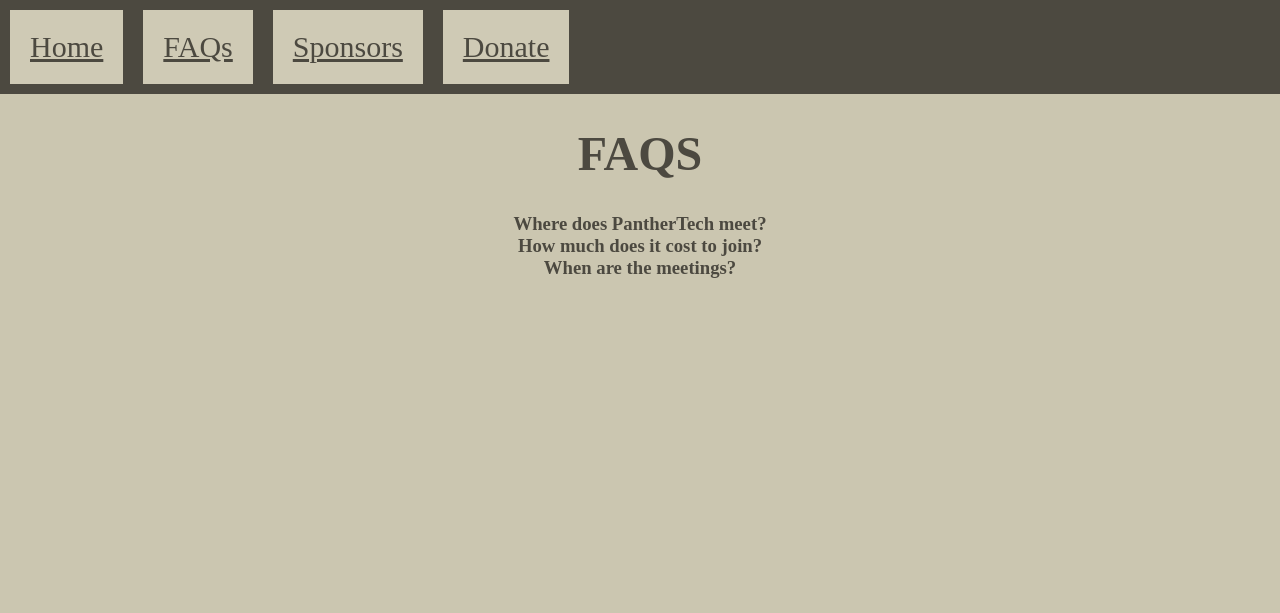
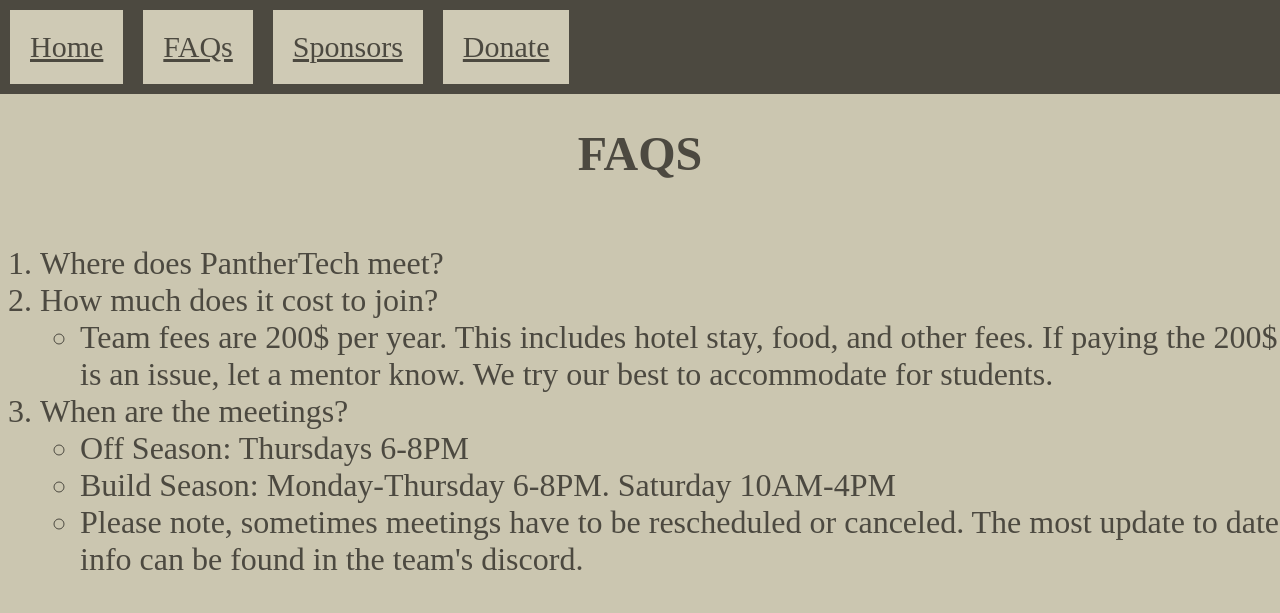
Before and after one commit to panthertech292/panthertech292.github.io, a plain HTML site: page faq.html in a window 1280 px wide. Drawn offline with Linux system fonts and the light colour scheme.

Commit message:
Update FAQ

```diff
--- a/css/style.css
+++ b/css/style.css
@@ -69,3 +69,11 @@
     text-align: left;
     font-size: 2em;
 }
+#faqDiv{
+    text-align: left;
+}
+#faqDiv > ol{
+    display: inline-block;
+    text-align: left;
+    font-size: 2em;
+}
--- a/faq.html
+++ b/faq.html
@@ -21,9 +21,20 @@
         </div>
 
         <h1>FAQS</h1>
-        <h3>Where does PantherTech meet?</h3>
-        <h3>How much does it cost to join?</h3>
-        <h3>When are the meetings?</h3>
+
+        <div id = "faqDiv">
+            <ol>
+                <li>Where does PantherTech meet?</li>
+                <li>How much does it cost to join?</li>
+                    <ul><li>Team fees are 200$ per year. This includes hotel stay, food, and other fees. If paying the 200$ is an issue, let a mentor know. We try our best to accommodate for students.</li></ul>
+                <li>When are the meetings?</li>
+                    <ul>
+                        <li>Off Season: Thursdays 6-8PM</li>
+                        <li>Build Season: Monday-Thursday 6-8PM. Saturday 10AM-4PM</li>
+                        <li>Please note, sometimes meetings have to be rescheduled or canceled. The most update to date info can be found in the team's discord.</li>
+                    </ul>
+            </ol>
+        </div>
 
         <script src = "/js/main.js"></script>
     </body>
```
